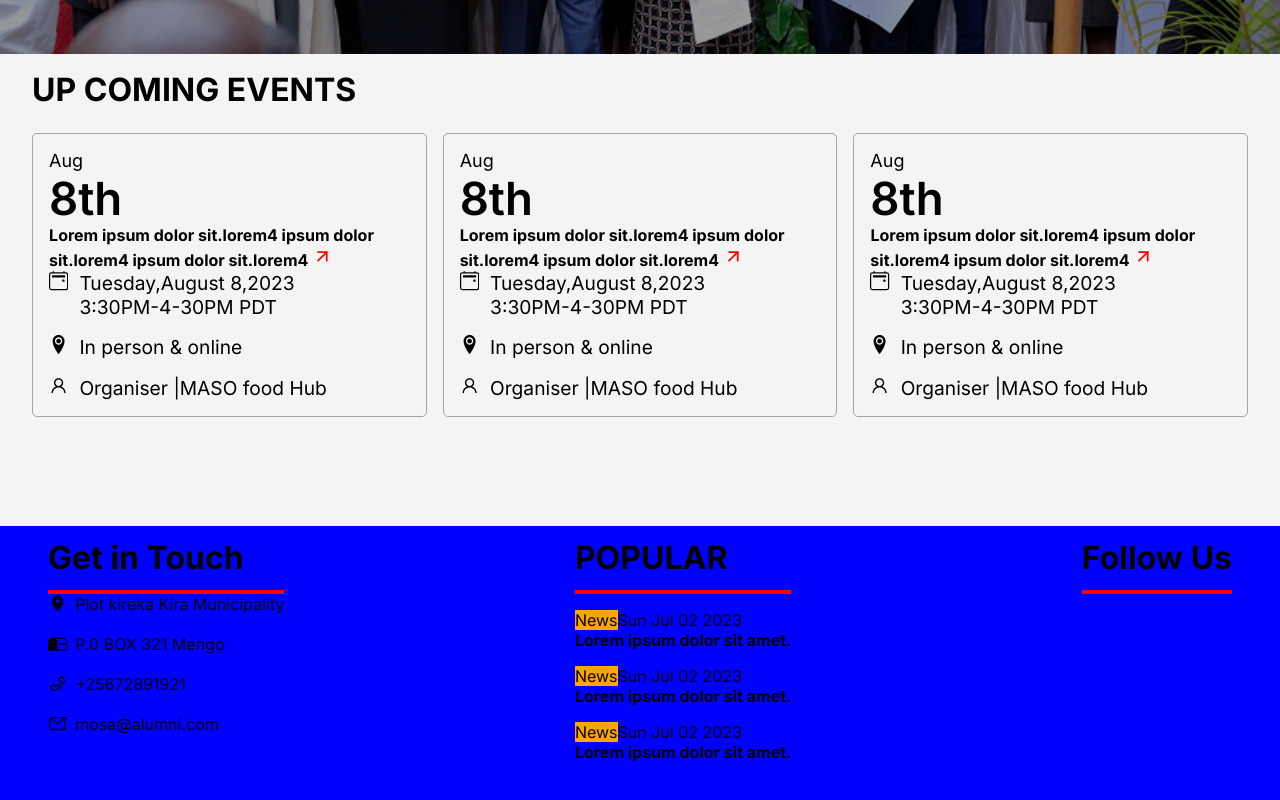
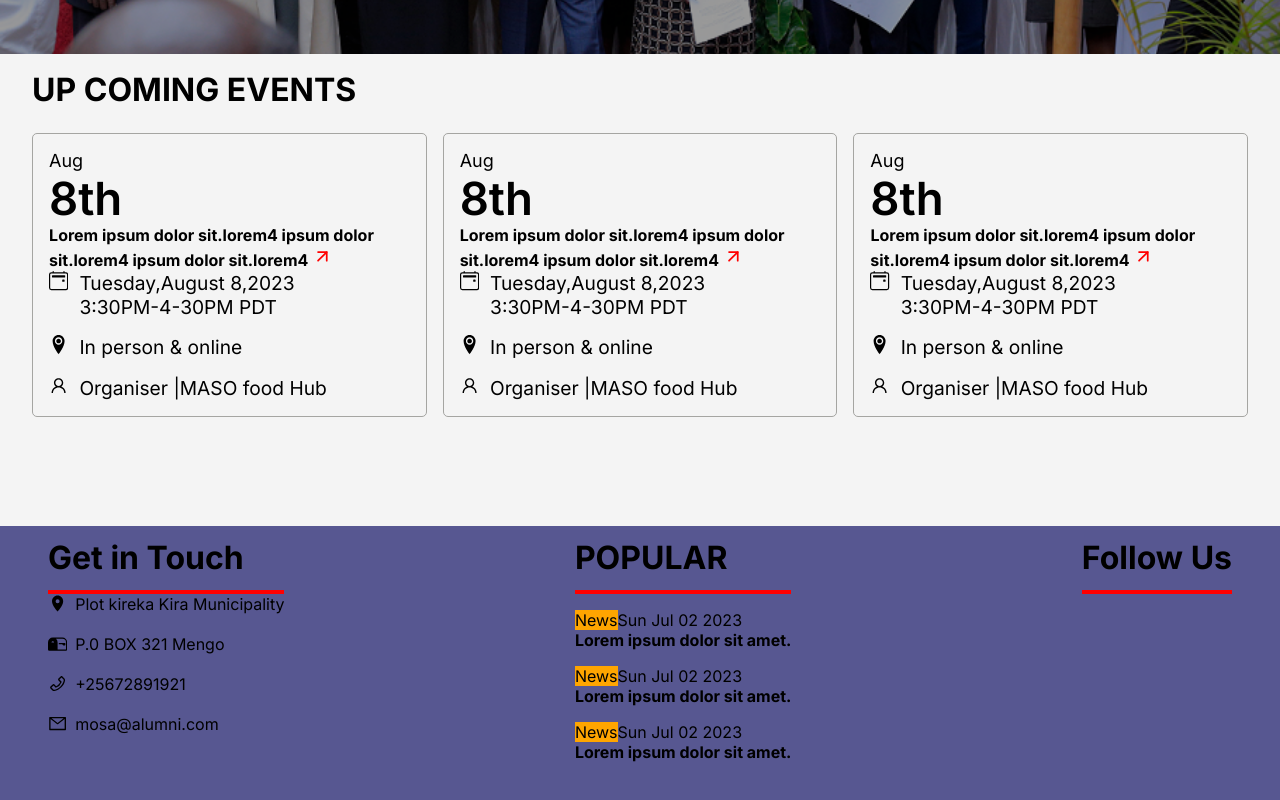
Before and after one commit to iroid2/alumni22, a Next.js app: page / in a window 1280 px wide. Shown: the part 642-1442 px from the top of the page. Built offline with nearby package versions, Linux system fonts and the light colour scheme; a web font is replaced by a local one.

Commit message:
removed nav link

```diff
--- a/app/styles/_footer.scss
+++ b/app/styles/_footer.scss
@@ -1,5 +1,5 @@
 .footer {
-  background-color: blue;
+  background-color: rgb(87, 87, 145);
   width: 100%;
   height: 40vh;
   display: flex;
```
